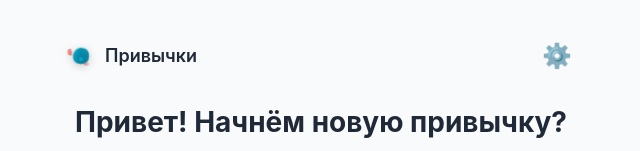
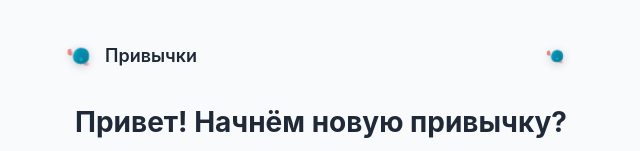
Before and after one commit to Tilkerman/project-pwa, a Vue app: page / in a window 1280 px wide. Shown: the top 151 px of the page, without its empty margins (319-959 px from the left). Built offline with nearby package versions, Linux system fonts and the light colour scheme.

Commit message:
feat: replace settings icon with moon pendulum logo in header

```diff
--- a/src/views/HomeView.vue
+++ b/src/views/HomeView.vue
@@ -7,7 +7,7 @@
         <span class="app-name">Привычки</span>
       </div>
       <button class="settings-btn" @click="goToSettings" aria-label="Настройки">
-        <span class="settings-icon">⚙️</span>
+        <AppLogo size="24px" />
       </button>
     </header>
 
```
